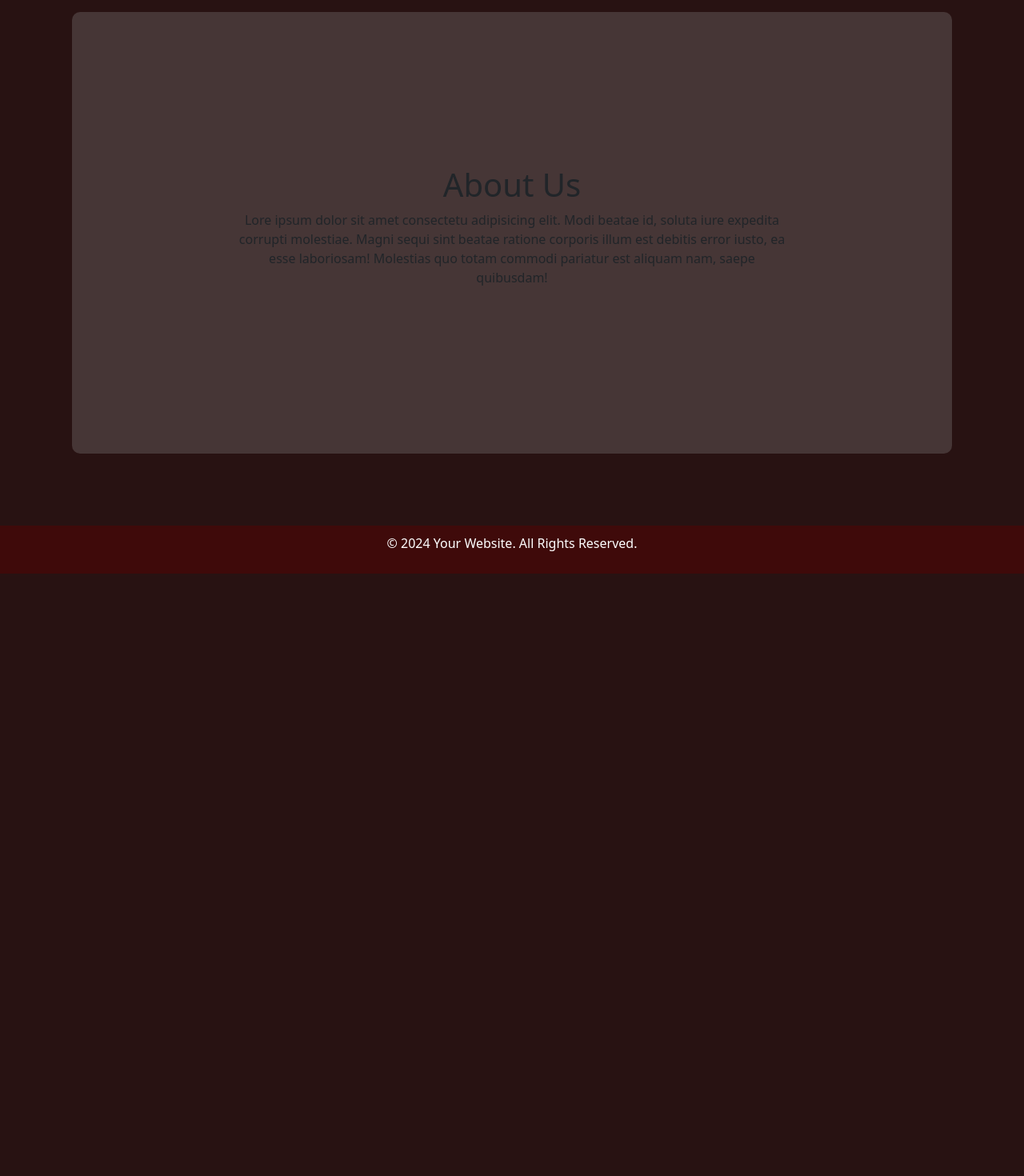
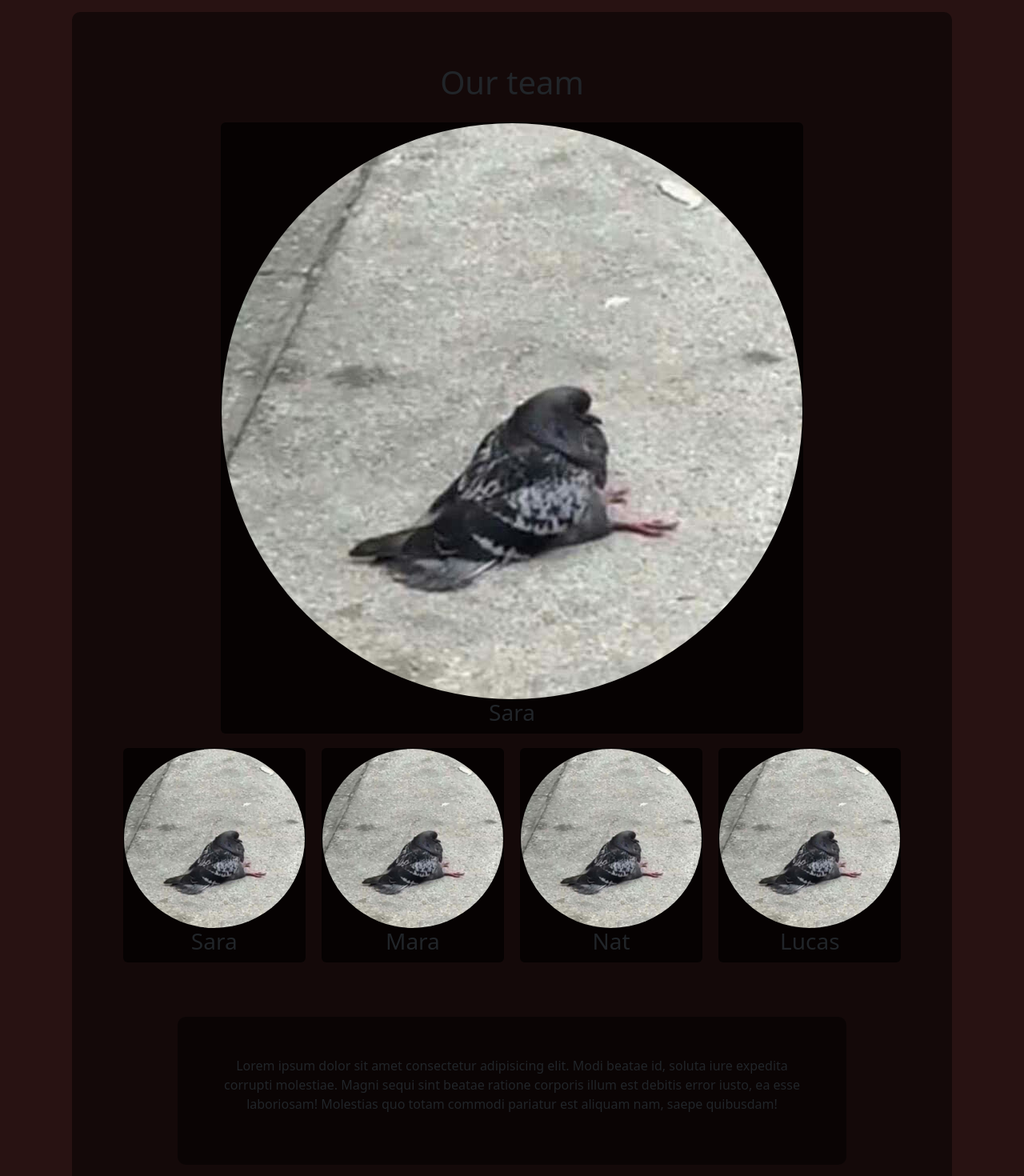
Before and after one commit to MaraAnima/Primer-Entregable, a React (Vite) app: page /about-us in a window 1280 px wide. Shown: the part 160-1630 px from the top of the page at 80% size. Before the commit the page ends 877 px from the top, so only its background shows below. Built offline with nearby package versions, Linux system fonts and the light colour scheme; a web font is replaced by a local one.

Commit message:
Nosotros uwu 👉👈
Co-Authored-By: LucasSanmartino7 <179268813+LucasSanmartino7@users.noreply.github.com>
Co-Authored-By: Natayha-Raicoff <179271466+Natayha-Raicoff@users.noreply.github.com>
Co-Authored-By: SarabOlivera <187664642+SarabOlivera@users.noreply.github.com>

```diff
--- a/src/App.css
+++ b/src/App.css
@@ -157,10 +157,28 @@ nav a:hover::before {
 }
 
 .defaultBox {
-  background-color: rgba(100, 91, 91, 0.5);
+  background-color: rgba(0, 0, 0, 0.5);
   margin: 7%;
-  padding: 15%;
+  padding: 5%;
   border-radius: 10px;
+}
+.fotos {
+  border-radius: 50%;
+}
+.card-position {
+  display: flex;
+  justify-content: space-between; /* or space-around, depending on the desired spacing */
+  gap: 20px;
+}
+.card-position-center {
+  display: flex;
+  justify-content: center; /* Centers horizontally */
+  align-items: center; /* Centers vertically */
+  width: 100%; /* Allow it to take the full width of the parent container */
+  height: 100vh; /* Optional: Makes the container take full height of the viewport */
+}
+.card {
+  background-color: #000000b2;
 }
 /*Footer*/
 .footer {
@@ -240,23 +258,3 @@ img.img-responsive {
   font-weight: bolder;
   margin-bottom: 6%;
 }
-
-.custom-input {
-  color: white;
-  background-color: #00000041;
-  border: 2px solid #54120e; /* Borde azul */
-  border-radius: 8px; /* Bordes redondeados */
-  padding: 10px; /* Espaciado interno */
-  font-size: 16px; /* Tamaño de fuente */
-  outline: none; /* Sin borde de foco predeterminado */
-  transition: border-color 0.3s ease, box-shadow 0.7s ease; /* Animaciones suaves */
-}
-
-.custom-input:focus {
-  border-color: #54120e; /* Borde al hacer foco */
-  box-shadow: 0 0 5px (113, 15, 15, 0.5); /* Sombra al hacer foco */
-}
-
-.botonBuscar {
-  border-color: #54120e;
-}
--- a/src/components/pages/AboutUs.jsx
+++ b/src/components/pages/AboutUs.jsx
@@ -1,21 +1,51 @@
 import MovieNavbar from "./MovieNavbar";
 import Foot from "./Foot";
+import Paloma from "../../assets/img/Paloma.jpg";
 
 function AboutUs() {
   return (
     <>
       <MovieNavbar />
-
-      <div className="defaultBox row">
-        <h1>About Us</h1>
-        <p>
-          Lore ipsum dolor sit amet consectetu adipisicing elit. Modi beatae id,
-          soluta iure expedita corrupti molestiae. Magni sequi sint beatae
-          ratione corporis illum est debitis error iusto, ea esse laboriosam!
-          Molestias quo totam commodi pariatur est aliquam nam, saepe quibusdam!
-        </p>
+      <div className="defaultBox ">
+        <div className="Info-container ">
+          <div className="">
+            <h1>Our team</h1>
+          </div>
+          <div className="card-position-center">
+            <div className="card">
+              <img src={Paloma} alt="" className="fotos" />
+              <h3>Sara</h3>
+            </div>
+          </div>
+          <div className="card-position ">
+            <div className="card">
+              <img src={Paloma} alt="" className="fotos" />
+              <h3>Sara</h3>
+            </div>
+            <div className="card">
+              <img src={Paloma} alt="" className="fotos" />
+              <h3>Mara</h3>
+            </div>
+            <div className="card">
+              <img src={Paloma} alt="" className="fotos" />
+              <h3>Nat</h3>
+            </div>
+            <div className="card">
+              <img src={Paloma} alt="" className="fotos" />
+              <h3>Lucas</h3>
+            </div>
+          </div>
+          <div className="defaultBox">
+            <p>
+              Lorem ipsum dolor sit amet consectetur adipisicing elit. Modi
+              beatae id, soluta iure expedita corrupti molestiae. Magni sequi
+              sint beatae ratione corporis illum est debitis error iusto, ea
+              esse laboriosam! Molestias quo totam commodi pariatur est aliquam
+              nam, saepe quibusdam!
+            </p>
+          </div>
+        </div>
       </div>
-
       <Foot />
     </>
   );
```
Also changed, not shown: src/assets/img/Paloma.jpg (added).
